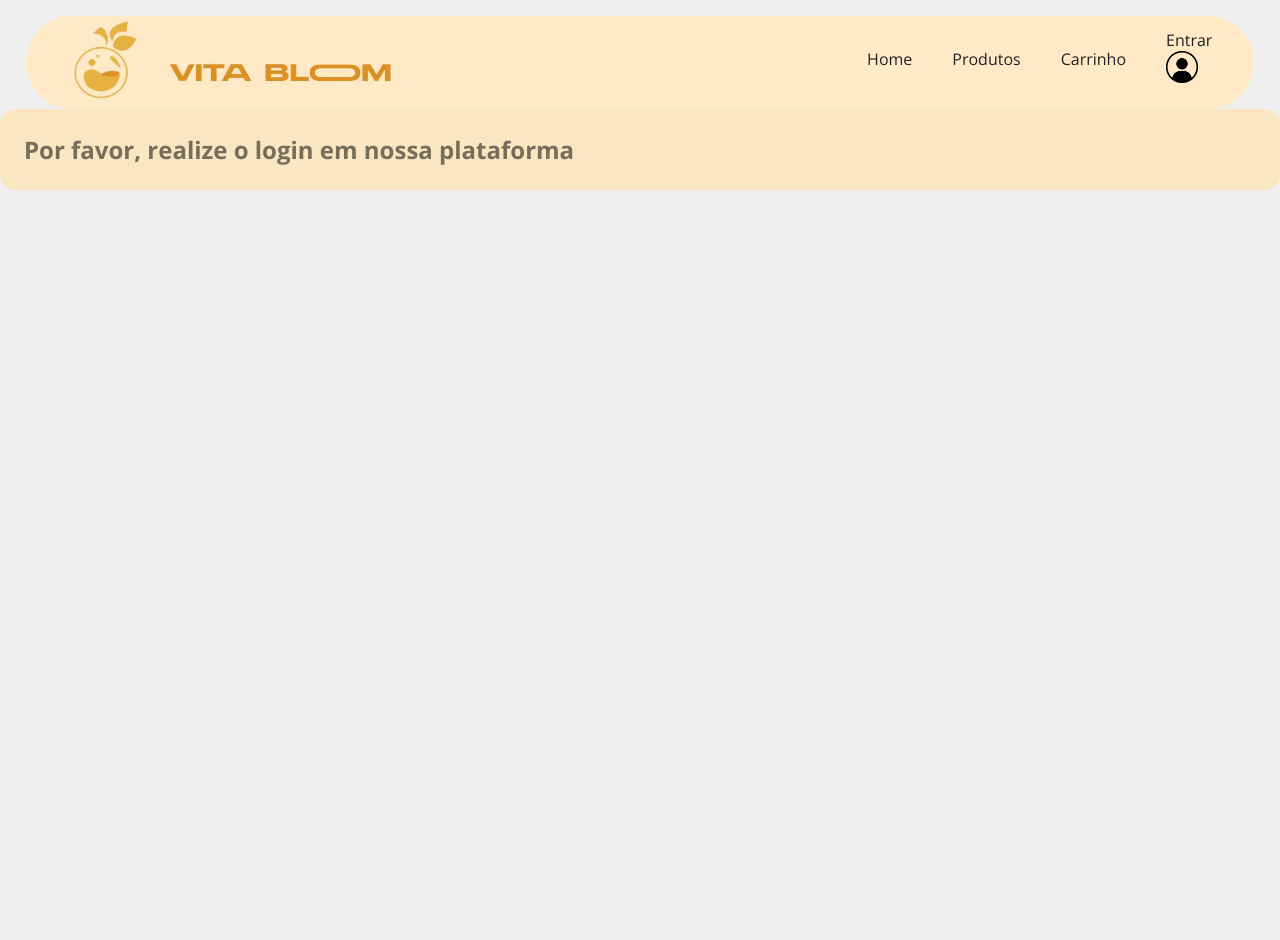
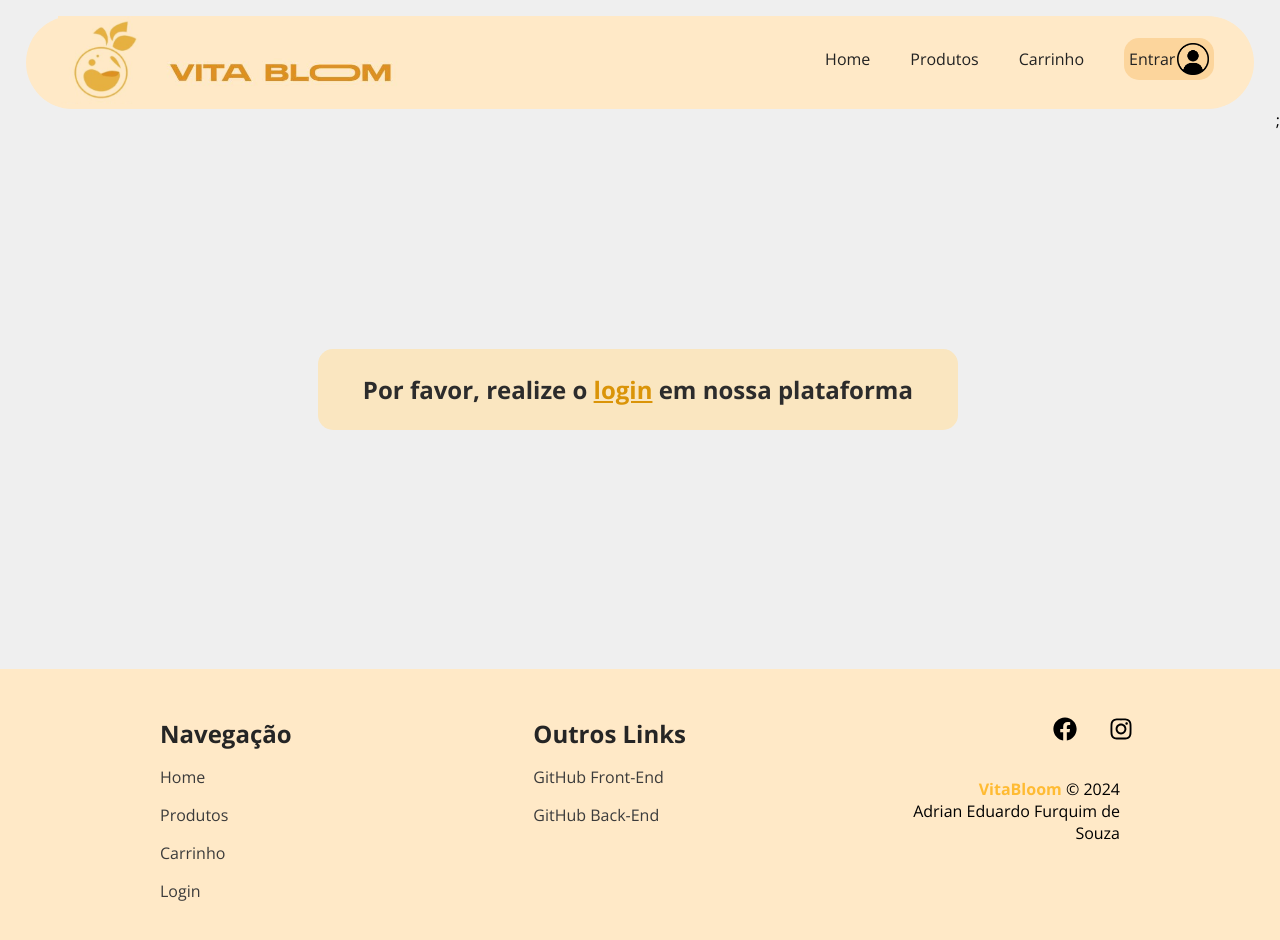
Before and after one commit to AdrianFurquim/VitaBloom-Front-End, a React (Vite) app: page /carrinho in a window 1280 px wide. Shown: the top 940 px of the page. Before the commit the page ends 816 px from the top, so only its background shows below. Built offline with nearby package versions, Linux system fonts and the light colour scheme.

Commit message:
[05/02/2025] - Fix: Fixing design bugs caused by the new routing system

```diff
--- a/src/components/layout/Navbar.module.css
+++ b/src/components/layout/Navbar.module.css
@@ -26,6 +26,7 @@
     width: 17em;
     margin-bottom: 1em;
 }
+
 
 .item a, .item_login a{
     text-decoration: none;
--- a/src/components/user/UsuarioNavbar.jsx
+++ b/src/components/user/UsuarioNavbar.jsx
@@ -12,7 +12,7 @@ export default function UsuarioNavbar({nomeUsu, logado}) {
 
     // Tela =============================================================================================================
     return(
-        <div className={logado}>
+        <div className={styles.conteinerAccont}>
             <p>
                 {nomeUsu}
             </p>
--- a/src/components/user/UsuarioNavbar.module.css
+++ b/src/components/user/UsuarioNavbar.module.css
@@ -1,4 +1,4 @@
-.conteiner_usuario{
+.conteinerAccont{
     display: flex;
     background-color: rgb(252, 213, 156);
     padding: 5px;
--- a/src/pages/cart/Carrinho.jsx
+++ b/src/pages/cart/Carrinho.jsx
@@ -16,6 +16,7 @@ import strawberryKiss from "../../assets/img/produto_morango_1.png"
 import berryFreshness from "../../assets/img/produto_morango_5.png"
 
 import { useState, useEffect } from "react"
+import { Link } from "react-router-dom"
 
 export default function Carrinho({idUsuario}){
 
@@ -80,9 +81,17 @@ export default function Carrinho({idUsuario}){
             // Caso o usuário não esteja logado.
             // Ou não exista nenhum produto no carrinho.
             if (!idUsuario) {
-                return <h2 className={styles.mensagem_carrinho}>Por favor, realize o login em nossa plataforma</h2>;
+                return (
+                    <div className={styles.conteinerCarMessageLogin}>
+                        <h2 className={styles.mensagem_carrinho}>Por favor, realize o <Link to="/usuario/login">login</Link> em nossa plataforma</h2>;
+                    </div>
+                )
             }else{
-                return <h2 className={styles.mensagem_carrinho}>Não existe nenhum item no carrinho</h2>;
+                return (
+                    <div className={styles.conteinerCarMessageLogin}>
+                        <h2 className={styles.mensagem_carrinho}>Não existe nenhum item no carrinho</h2>;
+                    </div>
+                )
             }
         }
     };
--- a/src/pages/cart/Carrinho.module.css
+++ b/src/pages/cart/Carrinho.module.css
@@ -1,11 +1,3 @@
-.mensagem_carrinho{
-    background-color: rgb(250, 230, 192);
-    margin: auto;
-    color: rgba(0, 0, 0, 0.527);
-    padding: 1em;
-    border-radius: 15px;
-}
-
 .conteiner_itens_carrinho{
     margin: auto;
     margin-top: 0.75em;
@@ -18,6 +10,31 @@
     width: 95%;
 }
 
+.conteinerCarMessageLogin{
+    min-height: 70%;
+    display: flex;
+}
+
+.mensagem_carrinho{
+    background-color: rgb(250, 230, 192);
+    margin: auto;
+    align-items: center;
+    color: rgb(44, 44, 44);
+    padding: 1em;
+    border-radius: 15px;
+    text-align: center;
+    width: 50%;
+}
+
+.mensagem_carrinho a{
+    color: #da9408;
+    transition: 0.5s;
+}
+
+.mensagem_carrinho a:hover{
+    font-size: 1.2em;
+}
+
 @media (max-width: 600px){
     .mensagem_carrinho{
         width: 90%;
--- a/src/pages/catalog/Catalogo.jsx
+++ b/src/pages/catalog/Catalogo.jsx
@@ -78,7 +78,7 @@ export default function Catalogo({idUsuario}){
     // Tela =============================================================================================================
 
     return (
-        <>
+        <section className={styles.conteinerCatalog}>
             <h1 className={styles.titulo}>Nossos jeitinho <span className={styles.titulo_colorido}>VitaBloom</span> de ser com <span className={styles.vermelho}>amor</span>❤️</h1>
             <div className={styles.produtos_container}>
                 {/* Loop para exibir todos os produtos do banco de dados */}
@@ -98,6 +98,6 @@ export default function Catalogo({idUsuario}){
                     </div>
                 ))}
             </div>
-        </>
+        </section>
     );
 }
--- a/src/pages/catalog/Catalogo.module.css
+++ b/src/pages/catalog/Catalogo.module.css
@@ -1,3 +1,19 @@
+.conteinerCatalog{
+  min-height: 70%;
+}
+
+.titulo{
+  margin: auto;
+  margin-top: 1em;
+  margin-bottom: 0.5em;
+  background-color: #FFE9C7;
+  padding: 10px;
+  border-radius: 10px;
+  color: #da9408;
+  width: 55%;
+  text-align: center;
+}
+
 .produtos_container {
     display: inline-flex;
     justify-content: center;
@@ -12,16 +28,6 @@
 .teste {
   justify-content: space-around;
   display: flex;
-}
-
-.titulo{
-  margin: auto;
-  margin-top: 1em;
-  margin-bottom: 0.5em;
-  background-color: #FFE9C7;
-  padding: 10px;
-  border-radius: 10px;
-  color: #da9408;
 }
 
 .vermelho{
--- a/src/pages/main/index.jsx
+++ b/src/pages/main/index.jsx
@@ -1,5 +1,6 @@
 import { Outlet } from "react-router-dom"
 import Navbar from "../../components/layout/Navbar"
+import Footer from "../../components/layout/Footer"
 
 export default function Main() {
 
@@ -7,6 +8,7 @@ export default function Main() {
         <>
             <Navbar/>
             <Outlet />
+            <Footer/>
         </>
     )
 }
--- a/src/pages/userLogin/UsuarioLogin.module.css
+++ b/src/pages/userLogin/UsuarioLogin.module.css
@@ -1,3 +1,9 @@
+.section_login{
+    margin-top: 3em;
+    margin-bottom: 3em;
+    min-height: 70%;
+}
+
 .conteiner_login{
     background-color: #ffffffd0;
     margin: auto;
@@ -6,7 +12,6 @@
     padding: 10px;
     padding-bottom: 30px;
     padding-top: 30px;
-
 }
 
 .conteinerLoginTitle{
```
